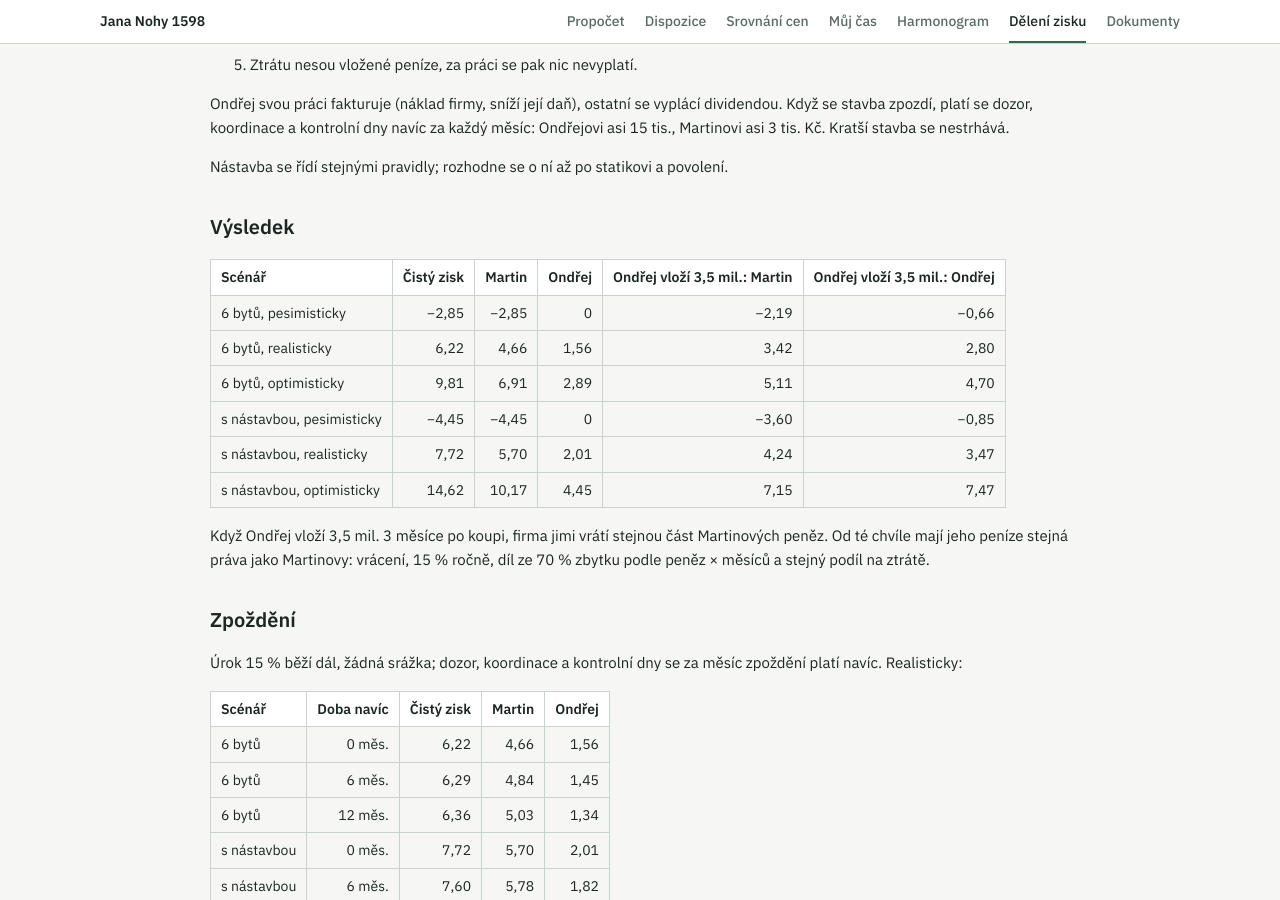
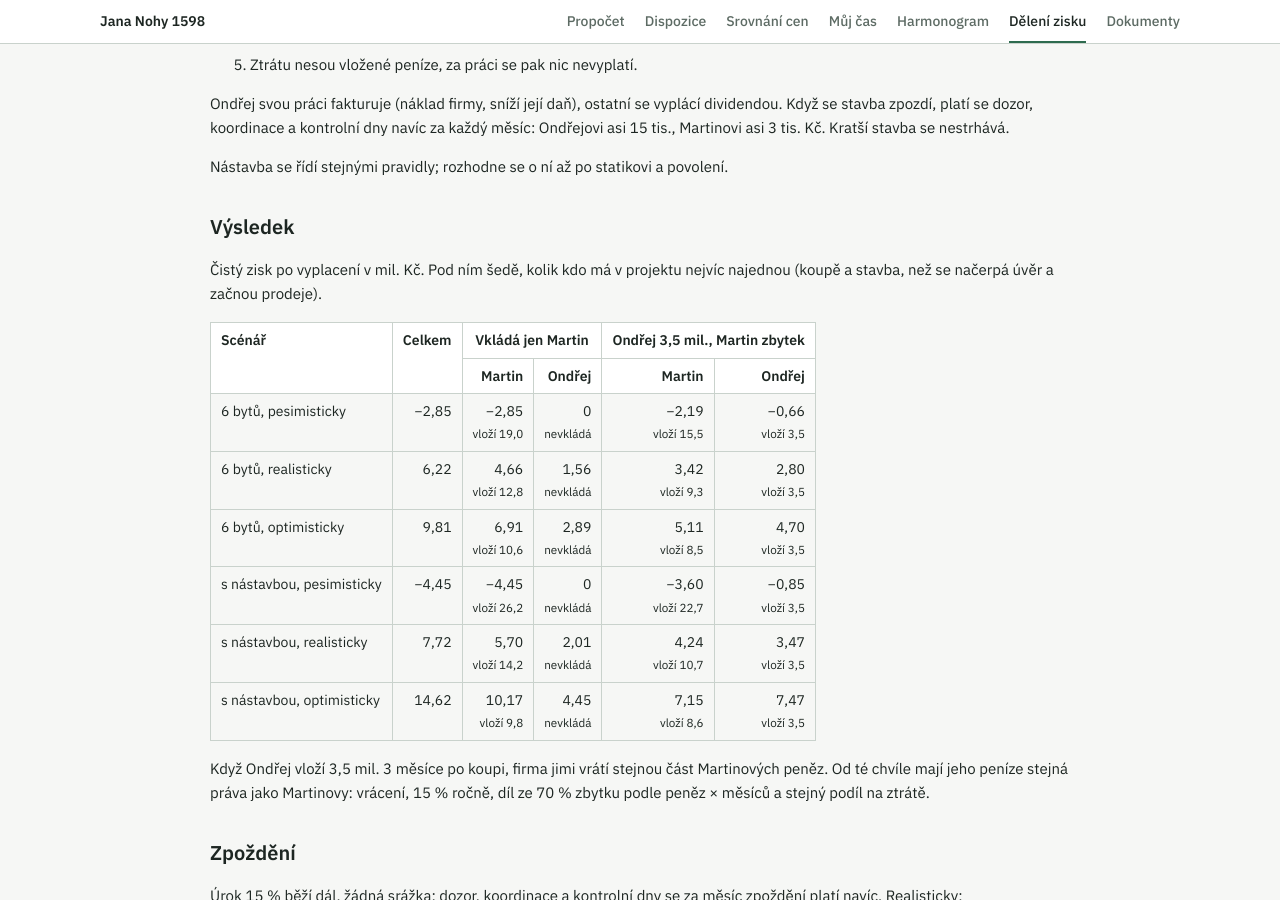
Before and after one commit to MartinCerny-awin/benesov, a Jekyll site: the page built from propocet/podil.md, in a window 1280 px wide and 900 px high, scrolled down 439 px. Built offline with Jekyll 4.4.1, drawn with Linux system fonts in a browser that asks for light colours; our own code applies the rules of GitHub Pages for plain Markdown files.

Commit message:
Aktualizace 2026-11-06 13:10

```diff
--- a/propocet/podil.md
+++ b/propocet/podil.md
@@ -20,14 +20,22 @@ Nástavba se řídí stejnými pravidly; rozhodne se o ní až po statikovi a po
 
 ## Výsledek
 
-| Scénář | Čistý zisk | Martin | Ondřej | Ondřej vloží 3,5 mil.: Martin | Ondřej vloží 3,5 mil.: Ondřej |
-|---|--:|--:|--:|--:|--:|
-| 6 bytů, pesimisticky | −2,85 | −2,85 | 0 | −2,19 | −0,66 |
-| 6 bytů, realisticky | 6,22 | 4,66 | 1,56 | 3,42 | 2,80 |
-| 6 bytů, optimisticky | 9,81 | 6,91 | 2,89 | 5,11 | 4,70 |
-| s nástavbou, pesimisticky | −4,45 | −4,45 | 0 | −3,60 | −0,85 |
-| s nástavbou, realisticky | 7,72 | 5,70 | 2,01 | 4,24 | 3,47 |
-| s nástavbou, optimisticky | 14,62 | 10,17 | 4,45 | 7,15 | 7,47 |
+Čistý zisk po vyplacení v mil. Kč. Pod ním šedě, kolik kdo má v projektu nejvíc najednou (koupě a stavba, než se načerpá úvěr a začnou prodeje).
+
+<table>
+<thead>
+<tr><th rowspan='2'>Scénář</th><th rowspan='2' style='text-align:right'>Celkem</th><th colspan='2' style='text-align:center'>Vkládá jen Martin</th><th colspan='2' style='text-align:center'>Ondřej 3,5 mil., Martin zbytek</th></tr>
+<tr><th style='text-align:right'>Martin</th><th style='text-align:right'>Ondřej</th><th style='text-align:right'>Martin</th><th style='text-align:right'>Ondřej</th></tr>
+</thead>
+<tbody>
+<tr><td>6 bytů, pesimisticky</td><td style='text-align:right'>−2,85</td><td style='text-align:right'>−2,85<br><small>vloží 19,0</small></td><td style='text-align:right'>0<br><small>nevkládá</small></td><td style='text-align:right'>−2,19<br><small>vloží 15,5</small></td><td style='text-align:right'>−0,66<br><small>vloží 3,5</small></td></tr>
+<tr><td>6 bytů, realisticky</td><td style='text-align:right'>6,22</td><td style='text-align:right'>4,66<br><small>vloží 12,8</small></td><td style='text-align:right'>1,56<br><small>nevkládá</small></td><td style='text-align:right'>3,42<br><small>vloží 9,3</small></td><td style='text-align:right'>2,80<br><small>vloží 3,5</small></td></tr>
+<tr><td>6 bytů, optimisticky</td><td style='text-align:right'>9,81</td><td style='text-align:right'>6,91<br><small>vloží 10,6</small></td><td style='text-align:right'>2,89<br><small>nevkládá</small></td><td style='text-align:right'>5,11<br><small>vloží 8,5</small></td><td style='text-align:right'>4,70<br><small>vloží 3,5</small></td></tr>
+<tr><td>s nástavbou, pesimisticky</td><td style='text-align:right'>−4,45</td><td style='text-align:right'>−4,45<br><small>vloží 26,2</small></td><td style='text-align:right'>0<br><small>nevkládá</small></td><td style='text-align:right'>−3,60<br><small>vloží 22,7</small></td><td style='text-align:right'>−0,85<br><small>vloží 3,5</small></td></tr>
+<tr><td>s nástavbou, realisticky</td><td style='text-align:right'>7,72</td><td style='text-align:right'>5,70<br><small>vloží 14,2</small></td><td style='text-align:right'>2,01<br><small>nevkládá</small></td><td style='text-align:right'>4,24<br><small>vloží 10,7</small></td><td style='text-align:right'>3,47<br><small>vloží 3,5</small></td></tr>
+<tr><td>s nástavbou, optimisticky</td><td style='text-align:right'>14,62</td><td style='text-align:right'>10,17<br><small>vloží 9,8</small></td><td style='text-align:right'>4,45<br><small>nevkládá</small></td><td style='text-align:right'>7,15<br><small>vloží 8,6</small></td><td style='text-align:right'>7,47<br><small>vloží 3,5</small></td></tr>
+</tbody>
+</table>
 
 Když Ondřej vloží 3,5 mil. 3 měsíce po koupi, firma jimi vrátí stejnou část Martinových peněz. Od té chvíle mají jeho peníze stejná práva jako Martinovy: vrácení, 15 % ročně, díl ze 70 % zbytku podle peněz × měsíců a stejný podíl na ztrátě.
 
```
